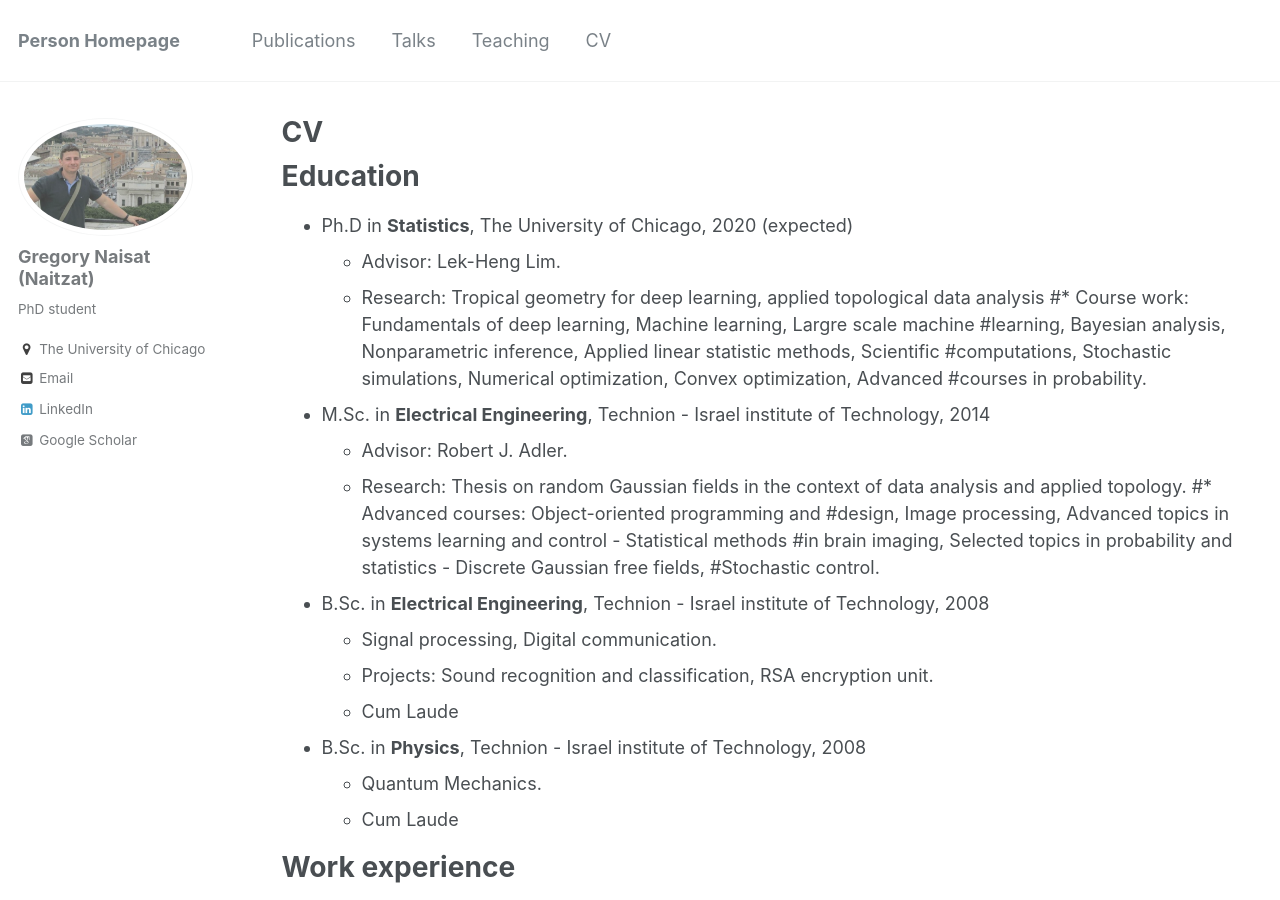
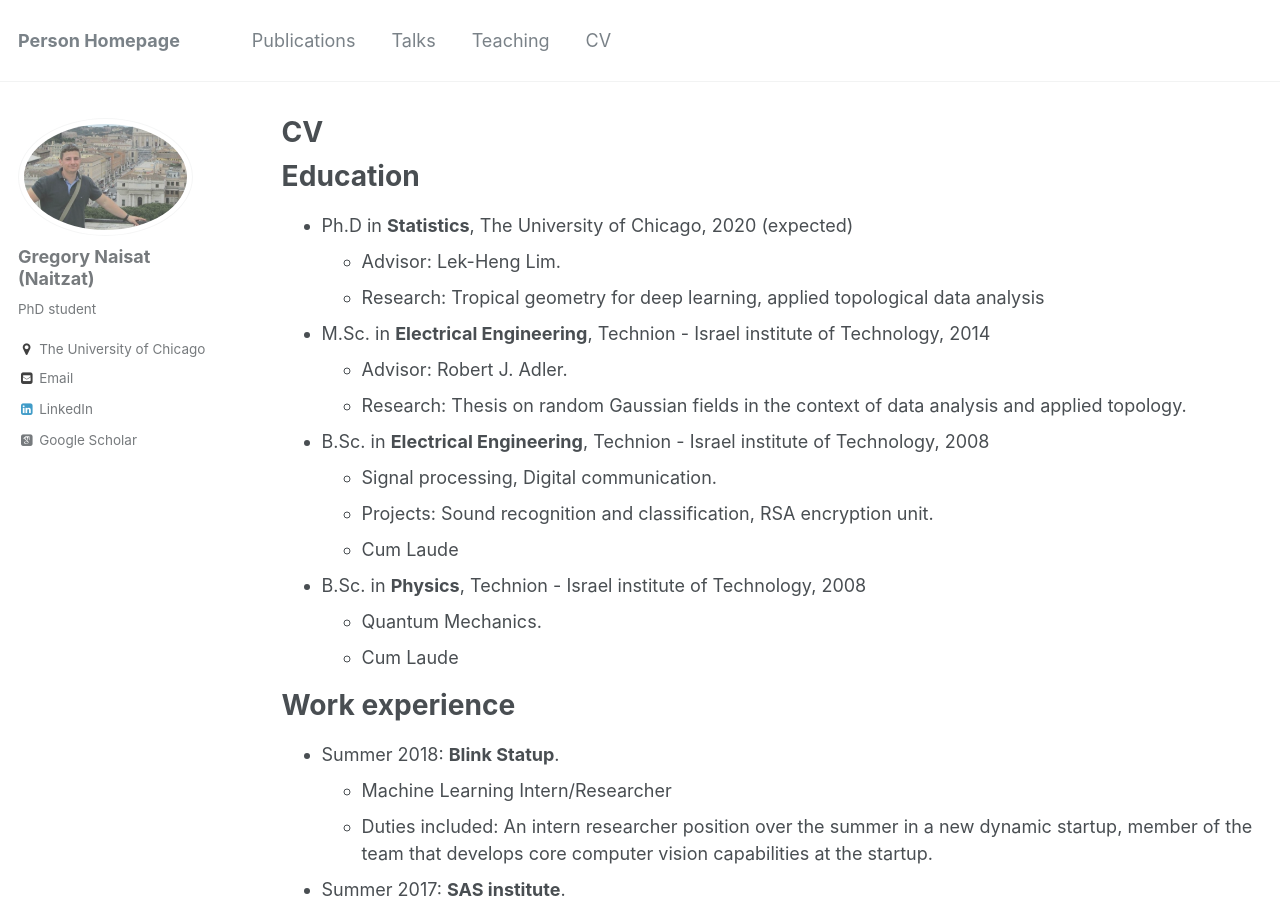
Before and after one commit to sgregnt/sgregnt.github.io, a Jekyll site: the page built from _pages/cv.md, in a window 1280 px wide and 900 px high. Built offline with Jekyll 4.4.1, drawn with Linux system fonts in a browser that asks for light colours; some web fonts are replaced.

Commit message:
fixed coursework

```diff
--- a/_pages/cv.md
+++ b/_pages/cv.md
@@ -15,19 +15,12 @@ Education
     * Advisor: Lek-Heng Lim.
     * Research: Tropical geometry for deep learning, applied topological
 data analysis
-    #* Course work: Fundamentals of deep learning, Machine learning, Largre scale machine
-#learning, Bayesian analysis, Nonparametric inference, Applied linear statistic methods, Scientific
-#computations, Stochastic simulations, Numerical optimization, Convex optimization, Advanced
-#courses in probability.
 
 * M.Sc. in [__Electrical Engineering__](https://vee.technion.ac.il/), Technion - Israel institute of Technology, 2014
     * Advisor: Robert J. Adler.
     * Research: Thesis on random Gaussian fields in the context of
 data analysis and applied topology.
-    #* Advanced courses: Object-oriented programming and
-#design, Image processing, Advanced topics in systems learning and control - Statistical methods
-#in brain imaging, Selected topics in probability and statistics - Discrete Gaussian free fields,
-#Stochastic control.
+
 
 * B.Sc. in [__Electrical Engineering__](https://vee.technion.ac.il/), Technion - Israel institute of Technology, 2008
     * Signal processing, Digital communication.
```
